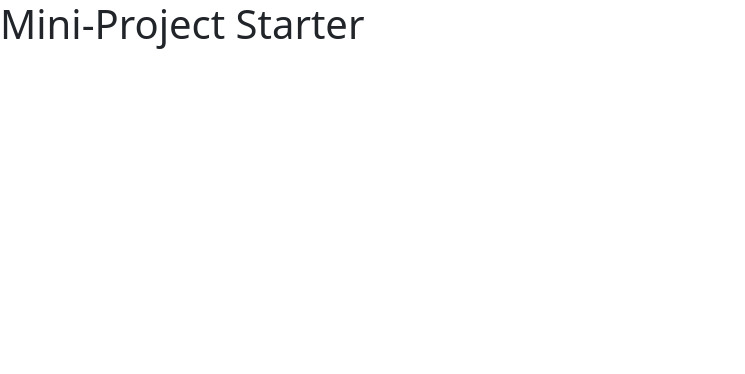
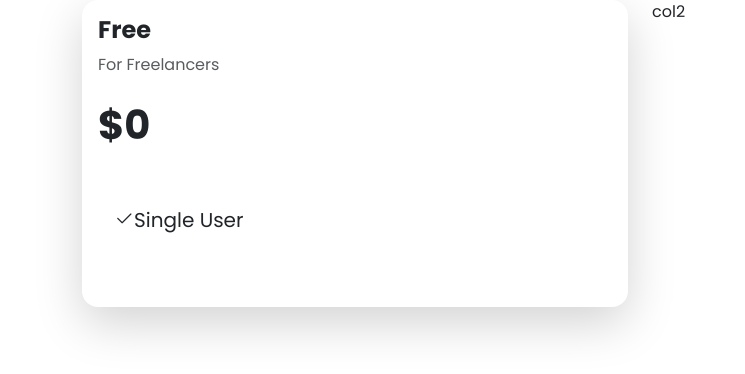
Before and after one commit to Code70x7/mini_project_starter, a plain HTML site: page index.html in a window 1280 px wide. Shown: the whole page, without its empty margins (0-745 px from the left). Drawn offline with nearby package versions, Linux system fonts and the light colour scheme.

Commit message:
Update 1

```diff
--- a/css/style.css
+++ b/css/style.css
@@ -0,0 +1,3 @@
+body {
+    font-family: 'Poppins', sans-serif;
+}
--- a/index.html
+++ b/index.html
@@ -4,13 +4,40 @@
 <head>
     <meta charset="UTF-8">
     <meta name="viewport" content="width=device-width, initial-scale=1.0">
+    <link rel="preconnect" href="https://fonts.googleapis.com">
+    <link rel="preconnect" href="https://fonts.gstatic.com" crossorigin>
+    <link href="https://fonts.googleapis.com/css2?family=Poppins:wght@300;400;600;700&display=swap" rel="stylesheet">
     <link rel="stylesheet" href="css/bootstrap.min.css">
+    <link rel="stylesheet" href="https://cdn.jsdelivr.net/npm/bootstrap-icons@1.11.3/font/bootstrap-icons.min.css">
     <link rel="stylesheet" href="css/style.css">
-    <title>Mini-Project Starter</title>
+    <title>Pricing cards</title>
 </head>
 
 <body>
-    <h1>Mini-Project Starter</h1>
+    <div class="container">
+        <div class="row mt5">
+            <div class="col-md-6">
+                <!-- card 1-->
+                <div class="card rounded-4 shadow-lg border-0 mb-5">
+                    <div class="card-body">
+                        <div>
+                            <h4 class="fw-bold">Free</h4>
+                            <p class="text-muted">For Freelancers</p>
+                            <h2 class="fs-1 fw-bold mt-4 mb-5">$0</h2>
+                            <ul class="list-group list-group-flush fs-5 mb-5">
+                                <li class="list-group-item">
+                                    <i class="bi bi-check2"></i>Single User
+                                </li>
+                            </ul>
+                        </div>
+                    </div>
+                </div>
+
+            </div>
+            <div class="col-md-6">col2</div>
+
+        </div>
+    </div>
     <script src="js/bootstrap.bundle.min.js"></script>
 </body>
 
```
